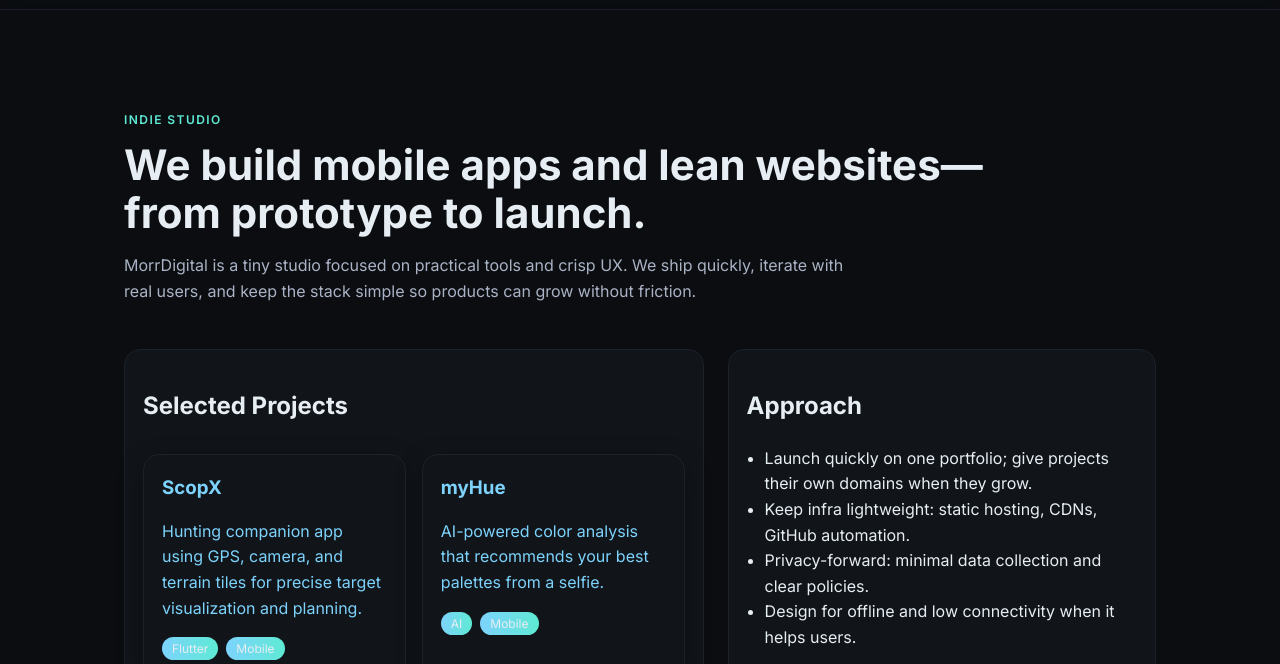
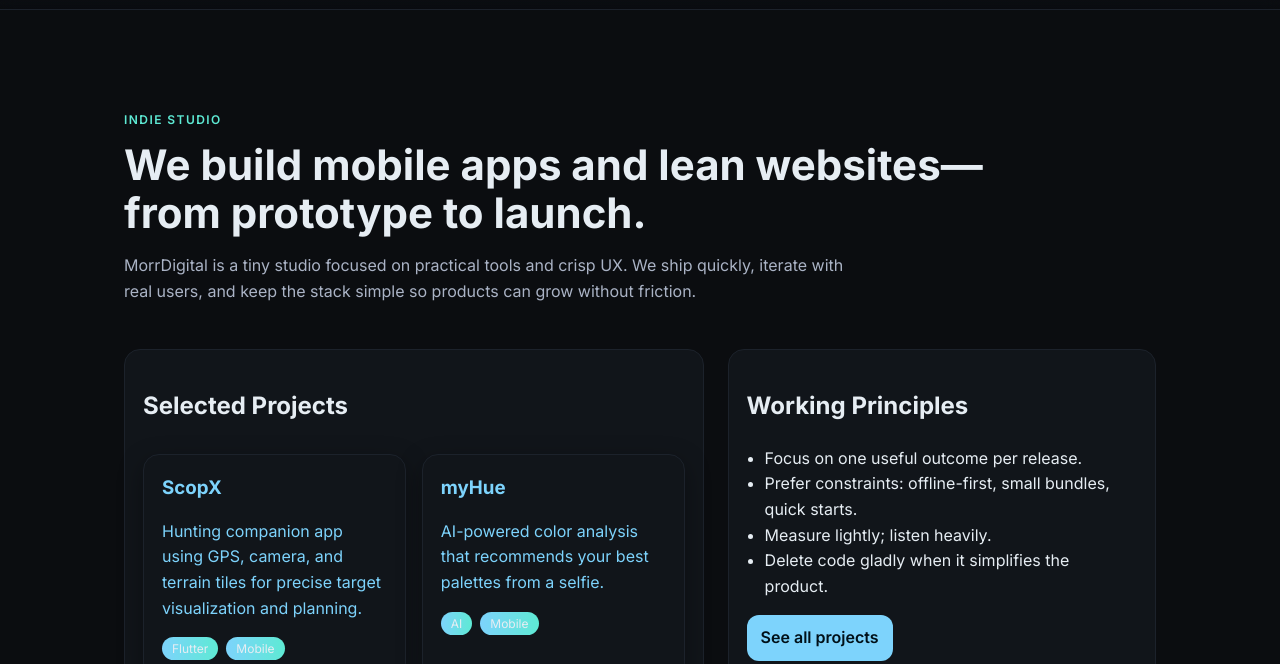
Before and after one commit to jaysihn/morrDigital_website, a plain HTML site: page index.html in a window 1280 px wide. Shown: the part 81-745 px from the top of the page. Drawn offline with Linux system fonts and the light colour scheme.

Commit message:
fixed broken contact link

```diff
--- a/index.html
+++ b/index.html
@@ -26,7 +26,7 @@
       <span>MorrDigital</span>
     </a>
     <nav class="site-nav">
-      <a class="nav-link active" href="/">Home</a><a class="nav-link " href="/projects/">Projects</a><a class="nav-link " href="/contact/">Contact</a>
+      <a class="nav-link active" href="/">Home</a><a class="nav-link " href="/projects/">Projects</a><a class="nav-link " href="contact/">Contact</a>
     </nav>
     <button class="nav-toggle" aria-label="Toggle navigation" onclick="toggleNav()">☰</button>
   </div>
@@ -83,14 +83,14 @@
     <p style="margin-top:14px;color:var(--muted);font-size:14px">Links marked “TODO” will be added once each project’s GitHub Pages site is live.</p>
   </div>
   <aside class="panel">
-    <h2>Approach</h2>
+    <h2>Working Principles</h2>
     <ul class="clean">
-      <li>Launch quickly on one portfolio; give projects their own domains when they grow.</li>
-      <li>Keep infra lightweight: static hosting, CDNs, GitHub automation.</li>
-      <li>Privacy-forward: minimal data collection and clear policies.</li>
-      <li>Design for offline and low connectivity when it helps users.</li>
+      <li>Focus on one useful outcome per release.</li>
+      <li>Prefer constraints: offline-first, small bundles, quick starts.</li>
+      <li>Measure lightly; listen heavily.</li>
+      <li>Delete code gladly when it simplifies the product.</li>
     </ul>
-    <p><a class="button" href="/projects/">See all projects</a></p>
+    <p><a class="button" href="projects/">See all projects</a></p>
   </aside>
 </section>
 
```
